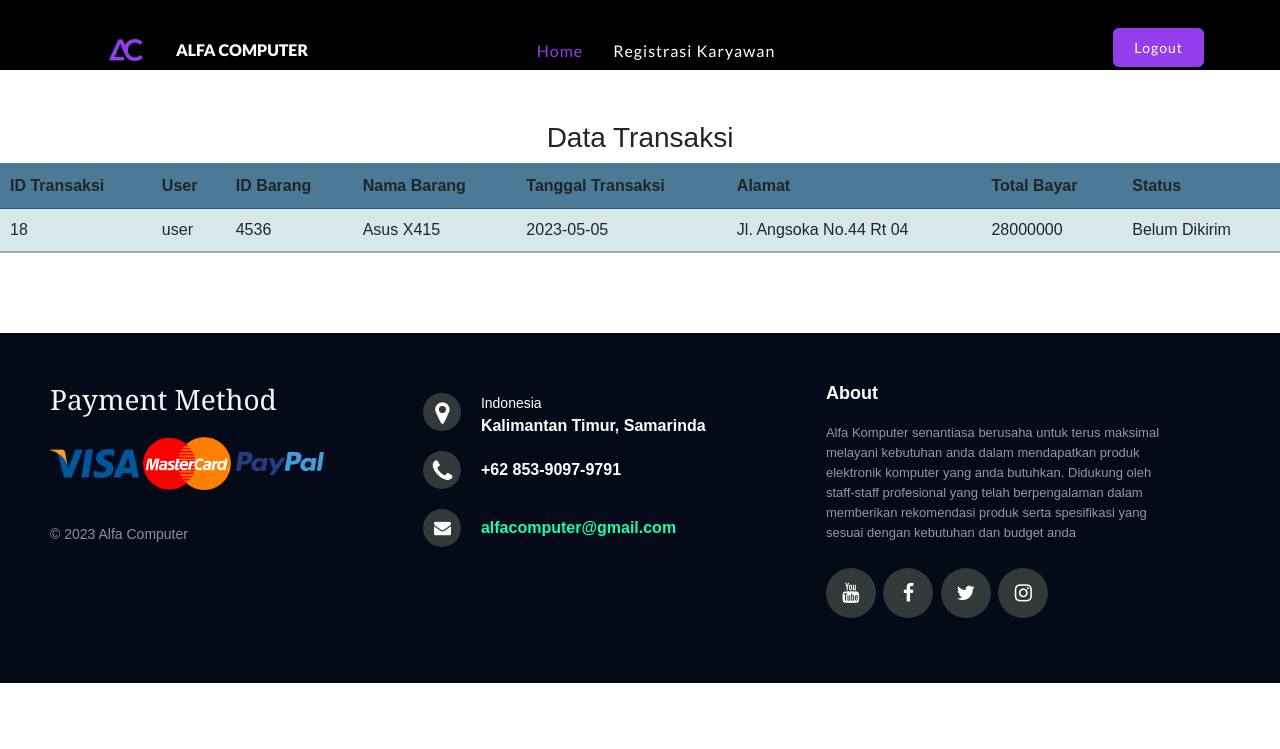
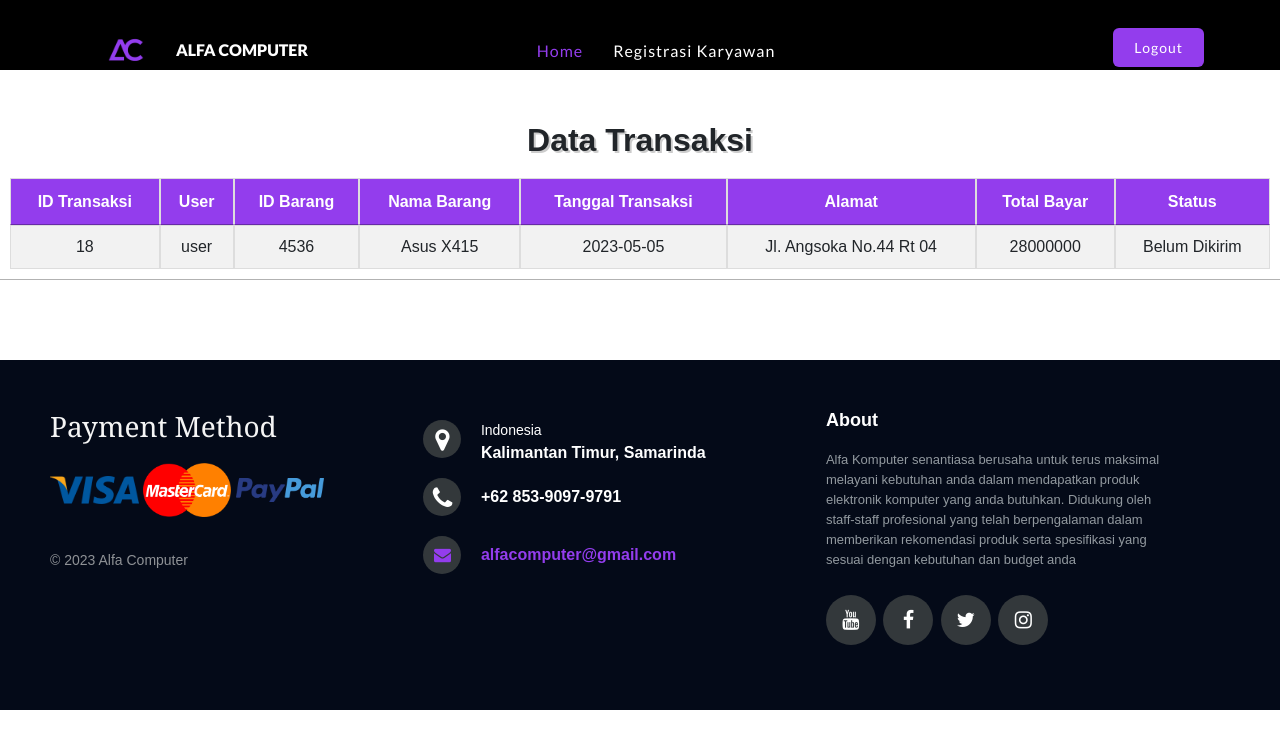
Before and after one commit to A1-kelompok-4/project-akhir, a PHP site: page /admin.php in a window 1280 px wide. Shown: the top 749 px of the page. Run offline with PHP 8.4, Linux system fonts and the light colour scheme; a user stored in the database is signed in; data comes from the database, SQL or seed files in the repository; some libraries are stand-ins or nearby versions.

Commit message:
update file

```diff
--- a/CSS/footer.css
+++ b/CSS/footer.css
@@ -88,6 +88,7 @@
 .footer .footer-center i.fa-envelope {
     font-size: 17px;
     line-height: 38px;
+    color: #933ded;
 }
 
 .footer .footer-center p {
@@ -149,7 +150,7 @@
 }
 
 .footer .footer-media a:hover {
-    background-color: rgb(0, 122, 82);
+    background-color: #933ded;
 }
 
 @media (max-width: 880px) {
--- a/CSS/style.css
+++ b/CSS/style.css
@@ -38,7 +38,7 @@
 
 /* PRODUCT */
 .pemesanan.my-4{
-    background-color: rgb(225, 240, 248);
+    background-color: #e9e3f0;
     padding-left: 100px;
     padding-right: 100px;
     padding-bottom: 20px;
@@ -55,10 +55,10 @@
 }
 
 .table {
-    background-color: rgb(226, 244, 247);
+    background-color: #f1e9fa;
 
 }
 
 .table th {
-    background-color: rgb(74, 122, 150);
+    background-color: #933ded;
 }
--- a/admin.php
+++ b/admin.php
@@ -14,14 +14,41 @@
 ?>
 
 <!DOCTYPE html>
+<head>
 <html lang="en">
 <link rel="stylesheet" href="https://cdnjs.cloudflare.com/ajax/libs/twitter-bootstrap/5.2.0/css/bootstrap.min.css">
 <link rel="stylesheet" href="CSS/navbar.css">
 <link rel="stylesheet" href="https://cdn.datatables.net/1.13.4/css/jquery.dataTables.min.css">
 <link rel="stylesheet" href="https://cdn.datatables.net/1.13.4/css/dataTables.bootstrap5.min.css">
-<link rel="stylesheet" href="CSS/style.css" />
+<!-- <link rel="stylesheet" href="CSS/style.css" /> -->
+<style>
+   .table-striped {
+  border-collapse: collapse;
+  margin: auto;
+  text-align: center;
+  padding: 10px;
+  width: 80%;
+}
 
-<head>
+.table-striped td, .table-striped th {
+  border: 1px solid #ddd;
+  padding: 8px;
+}
+
+.table-striped tr:nth-child(even){
+  background-color: #f2f2f2;
+}
+
+.table-striped th {
+  padding-top: 12px;
+  padding-bottom: 12px;
+  background-color: #933DED;
+  color: white;
+}
+
+
+  </style>
+
 </head>
 
 <body>
@@ -55,19 +82,21 @@
     <div class="wrapper">
         <section id="home">
             <br><br>
-            <h3 class="text-center">Data Transaksi</h3>
+            <h2 class="text-center" style="font-weight: bold; color: #fffff; text-shadow: 2px 2px #CCCCCC;">Data Transaksi</h2>
+
             <table id="example" class="table table-striped">
             <thead>
             <tr>
 					<!-- <th>no</th> -->
-					<th>ID Transaksi</th>
-					<th>User</th>
-					<th>ID Barang</th>
-					<th>Nama Barang</th>
-					<th>Tanggal Transaksi</th>
-					<th>Alamat</th>
-					<th>Total Bayar</th>
-					<th>Status</th>
+					<th style="text-align: center;">ID Transaksi</th>
+                    <th style="text-align: center;">User</th>
+                    <th style="text-align: center;">ID Barang</th>
+                    <th style="text-align: center;">Nama Barang</th>
+                    <th style="text-align: center;">Tanggal Transaksi</th>
+                    <th style="text-align: center;">Alamat</th>
+                    <th style="text-align: center;">Total Bayar</th>
+                    <th style="text-align: center;">Status</th>
+
 				</tr>
         </thead>
         <tbody>
--- a/dashboard.php
+++ b/dashboard.php
@@ -20,7 +20,7 @@
   <meta name="viewport" content="width=device-width, initial-scale=1">
   <link rel="stylesheet" href="https://cdnjs.cloudflare.com/ajax/libs/twitter-bootstrap/5.2.0/css/bootstrap.min.css">
   <link rel="stylesheet" href="https://unpkg.com/swiper/swiper-bundle.min.css" />
-
+  <link rel="stylesheet" href="CSS/style.css">
   <style>
       section {
         padding: 20px;
--- a/footer.php
+++ b/footer.php
@@ -1,6 +1,12 @@
 <head>
     <link rel="stylesheet" href="CSS/footer.css">
     <link rel="stylesheet" href="https://cdnjs.cloudflare.com/ajax/libs/font-awesome/4.7.0/css/font-awesome.min.css">
+<style>
+    .footer-media a {
+    text-decoration: none; /* menonaktifkan garis bawah */
+}
+
+</style>
 </head>
     <footer class="footer">
         <div class="footer-left">
@@ -24,7 +30,7 @@
             </div>
             <div>
                 <i class="fa fa-envelope"></i>
-                <p><a href="#"> alfacomputer@gmail.com</a></p>
+                <p><a href="#"  style="color: #933ded;"> alfacomputer@gmail.com</a></p>
             </div>
         </div>
 
@@ -38,10 +44,10 @@
             </p>
 
             <div class="footer-media">
-                <a href="#"><i class="fa fa-youtube"></i></a>
-                <a href="#"><i class="fa fa-facebook"></i></a>
-                <a href="#"><i class="fa fa-twitter"></i></a>
-                <a href="#"><i class="fa fa-instagram"></i></a>
+                <a href="#" class="fa fa-youtube"></a>
+                <a href="#" class="fa fa-facebook"></a>
+                <a href="#" class="fa fa-twitter"></a>
+                <a href="#" class="fa fa-instagram"></a>
             </div>
         </div>
 
--- a/register.php
+++ b/register.php
@@ -30,7 +30,7 @@
     }
 
     .btn-primary {
-      background-color: #007bff;
+      background-color: #933ded;
       border: none;
       width: 100%;
       padding: 10px;
@@ -38,7 +38,7 @@
     }
 
     .btn-primary:hover {
-      background-color: #0069d9;
+      background-color: #999;
     }
 
     .form-footer {
@@ -47,7 +47,7 @@
     }
 
     .form-footer a {
-      color: #007bff;
+      color: #933ded;
       text-decoration: none;
     }
 
--- a/transaksi.php
+++ b/transaksi.php
@@ -61,7 +61,7 @@
 include "navbar.php";
 ?>
   </header>
-	<div class="wrapper" style="background-image: url('img/bg1.png');">
+	<div class="wrapper">
 		<section id="home">
 			<br>
 			<h2 style="text-align: center;">Riwayat Transaksi <?php if ($user['hak_akses'] == 'user') echo "User"; ?></h2>
```
Also changed, not shown: buat_akun_karyawan.php (+4 -7 lines), login.php (+4 -3 lines), products.php (+11 -46 lines), setting.php (+45 -33 lines), update.php (+67 -17 lines).
